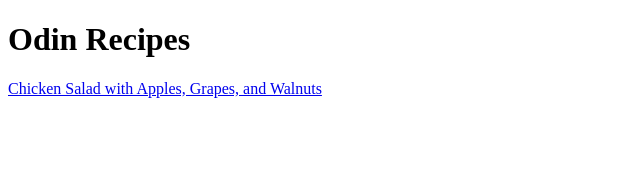
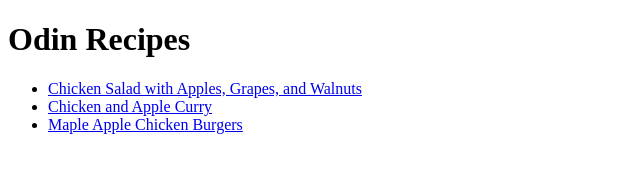
Before and after one commit to soptak96/odin-recipes, a plain HTML site: page index.html in a window 1280 px wide. Shown: the whole page, without its empty margins (0-640 px from the left). Drawn offline with Linux system fonts and the light colour scheme.

Commit message:
add recipies link to index page

```diff
--- a/index.html
+++ b/index.html
@@ -7,6 +7,10 @@
 </head>
 <body>
     <h1>Odin Recipes</h1>
-    <a href="./recipes/Chicken-Salad-with-Apples-Grapes-and-Walnuts.html">Chicken Salad with Apples, Grapes, and Walnuts</a>
+    <ul>
+    <li><a href="./recipes/Chicken-Salad-with-Apples-Grapes-and-Walnuts.html">Chicken Salad with Apples, Grapes, and Walnuts</a></li>
+    <li><a href="./recipes/Chicken-and-Apple-Curry.html">Chicken and Apple Curry</a></li>
+    <li><a href="./recipes/Maple-Apple-Chicken-Burgers.html">Maple Apple Chicken Burgers</a></li>
+    </ul>
 </body>
 </html>
```
